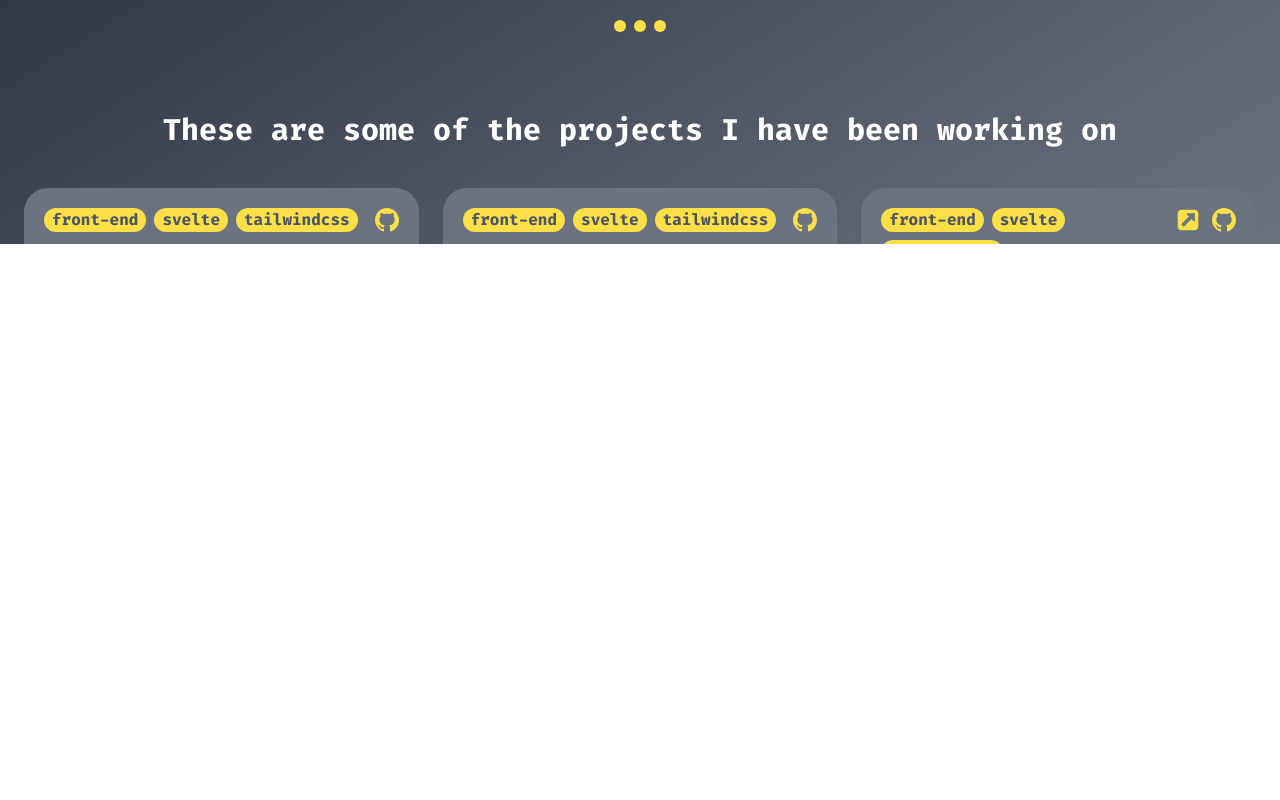
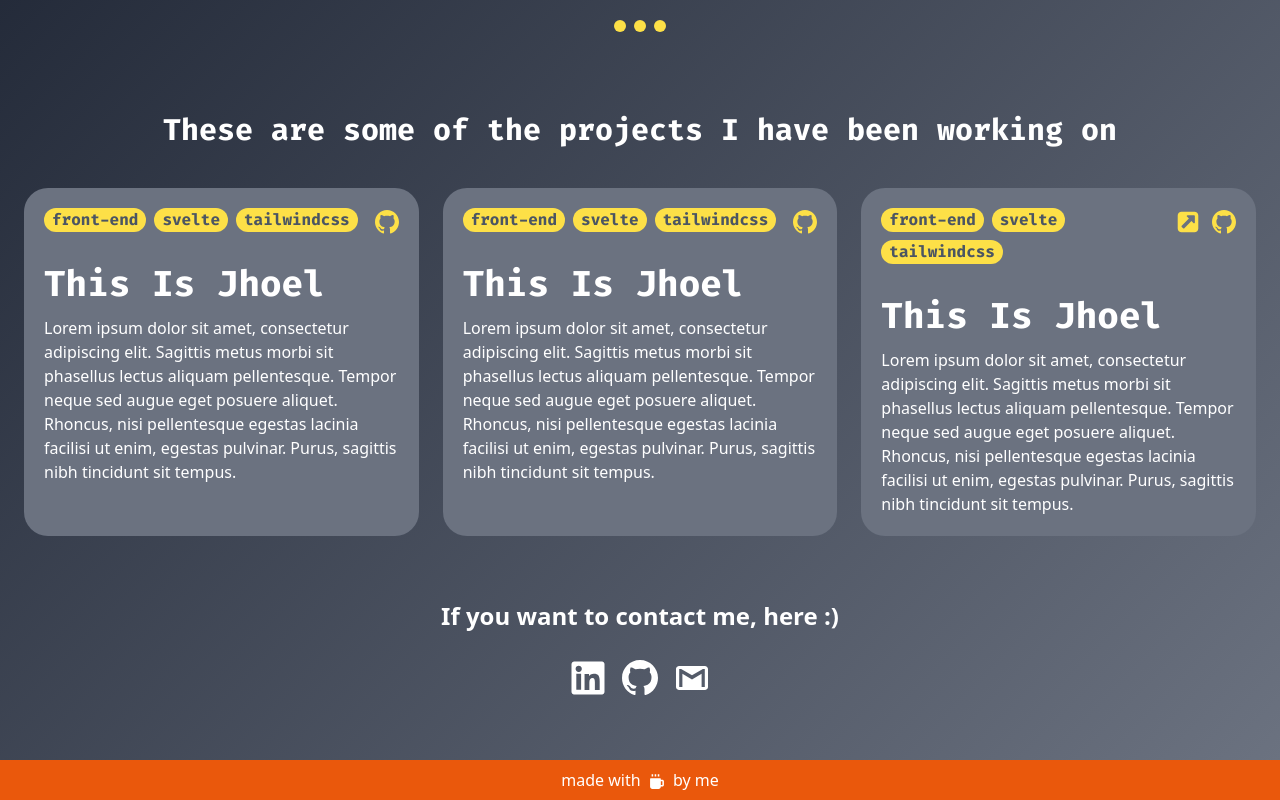
Before and after one commit to bagnascojhoel/this-is-jhoel, a Svelte app: page / in a window 1280 px wide. Shown: the part 556-1356 px from the top of the page. Before the commit the page ends 800 px from the top, so only its background shows below. Built offline with nearby package versions, Linux system fonts and the light colour scheme.

Commit message:
feat: add footer

```diff
--- /dev/null
+++ b/src/assets/icons/coffee.svelte
@@ -0,0 +1,10 @@
+<svg
+  viewBox="0 0 13 13"
+  fill="none"
+  xmlns="http://www.w3.org/2000/svg"
+  {...$$props}
+>
+  <path
+    d="M2.125 0.25H3.375V2.125H2.125V0.25ZM4.625 0.25H5.875V2.125H4.625V0.25ZM7.125 0.25H8.375V2.125H7.125V0.25ZM10.875 4.625H9.625V4C9.625 3.83424 9.55915 3.67527 9.44194 3.55806C9.32473 3.44085 9.16576 3.375 9 3.375H1.5C1.33424 3.375 1.17527 3.44085 1.05806 3.55806C0.940848 3.67527 0.875 3.83424 0.875 4V10.25C0.875 10.7473 1.07254 11.2242 1.42417 11.5758C1.77581 11.9275 2.25272 12.125 2.75 12.125H7.75C8.24728 12.125 8.72419 11.9275 9.07583 11.5758C9.42746 11.2242 9.625 10.7473 9.625 10.25H10.875C11.5644 10.25 12.125 9.68937 12.125 9V5.875C12.125 5.18563 11.5644 4.625 10.875 4.625ZM9.625 9V5.875H10.875L10.8763 9H9.625Z"
+  />
+</svg>
--- a/src/assets/icons/index.ts
+++ b/src/assets/icons/index.ts
@@ -2,3 +2,4 @@ export { default as github } from './github.svelte';
 export { default as outLink } from './out-link.svelte';
 export { default as linkedin } from './linkedin.svelte';
 export { default as gmail } from './gmail.svelte';
+export { default as coffee } from './coffee.svelte';
--- a/src/components/Card/Card.svelte
+++ b/src/components/Card/Card.svelte
@@ -23,11 +23,11 @@
     <div class="grid gap-3 col-start-2 grid-flow-col-dense">
       {#if websiteUrl}
         <a href={websiteUrl}>
-          <Icon name="out-link" size={24} htmlClass="fill-yellow-300" />
+          <Icon name="out-link" size={24} class="fill-yellow-300" />
         </a>
       {/if}
       <a href={githubUrl}>
-        <Icon name="github" size={24} htmlClass="fill-yellow-300" />
+        <Icon name="github" size={24} class="fill-yellow-300" />
       </a>
     </div>
   </div>
--- a/src/components/Icon/Icon.svelte
+++ b/src/components/Icon/Icon.svelte
@@ -2,9 +2,7 @@
   import * as source from '@assets/icons/index';
 
   export let name: string;
-  export let htmlClass: string = 'fill-white';
   export let size: number = 36;
-  export let viewBox: string = null;
 
   $: fixedName = fixName(name);
 
@@ -20,7 +18,8 @@
 
 <svelte:component
   this={source[fixedName]}
-  class={htmlClass}
+  class={`inline-block ${$$props.class}`}
+  fill="white"
   width={size}
   heigth={size}
 />
--- a/src/screens/Home/Home.svelte
+++ b/src/screens/Home/Home.svelte
@@ -9,17 +9,18 @@
 
 <main
   class="
-    h-screen
-    w-screen
+    min-h-screen
+    min-w-screen
+    pt-32 md:pt-48 lg:pt-60 2xl:pt-72
+    pb-16
     relative
     bg-gradient-to-br
     from-gray-900
     to-gray-500
-    overflow-scroll
     "
 >
   <h1
-    class="my-32 md:my-48 lg:my-60 2xl:my-72 px-6 leading-relaxed font-mono text-gray-50 text-4xl lg:text-5xl 2xl:text-7xl font-bold text-center"
+    class="mb-32 md:mb-48 lg:mb-60 2xl:mb-72 px-6 leading-relaxed font-mono text-gray-50 text-4xl lg:text-5xl 2xl:text-7xl font-bold text-center"
   >
     Hello there! <br />I am Jhoel, a brazilian Software Developer
   </h1>
@@ -36,7 +37,7 @@
     These are some of the projects I have been working on
   </h2>
 
-  <div
+  <section
     class="container mx-auto mt-10 2xl:mt-20 px-6 grid grid-cols-1 lg:grid-cols-2 xl:grid-cols-3 gap-6 place-items-stretch"
   >
     <Card
@@ -55,9 +56,9 @@
       websiteUrl="http://localhost:5000/"
       tags={['front-end', 'svelte', 'tailwindcss']}
     />
-  </div>
+  </section>
 
-  <div class="my-16">
+  <section class="mt-16">
     <h3
       class="text-xl lg:text-2xl 2xl:text-4xl text-center text-white font-bold "
     >
@@ -81,5 +82,11 @@
         </a>
       </li>
     </ul>
-  </div>
+  </section>
 </main>
+
+<footer class="py-2 flex justify-center relative bg-orange-600">
+  <p class="text-white text-base 2xl:text-xl">
+    made with <Icon name="coffee" size={16} class="mx-1" /> by me
+  </p>
+</footer>
```
